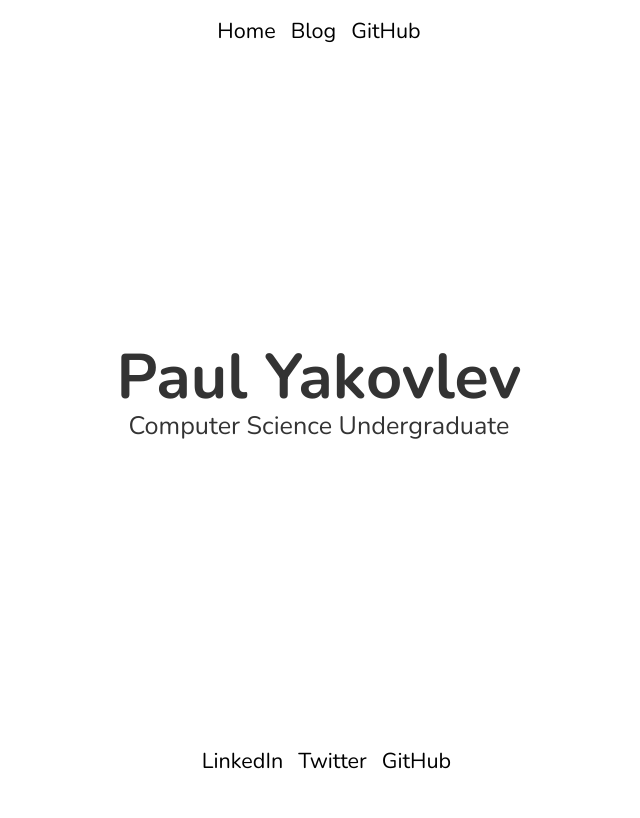
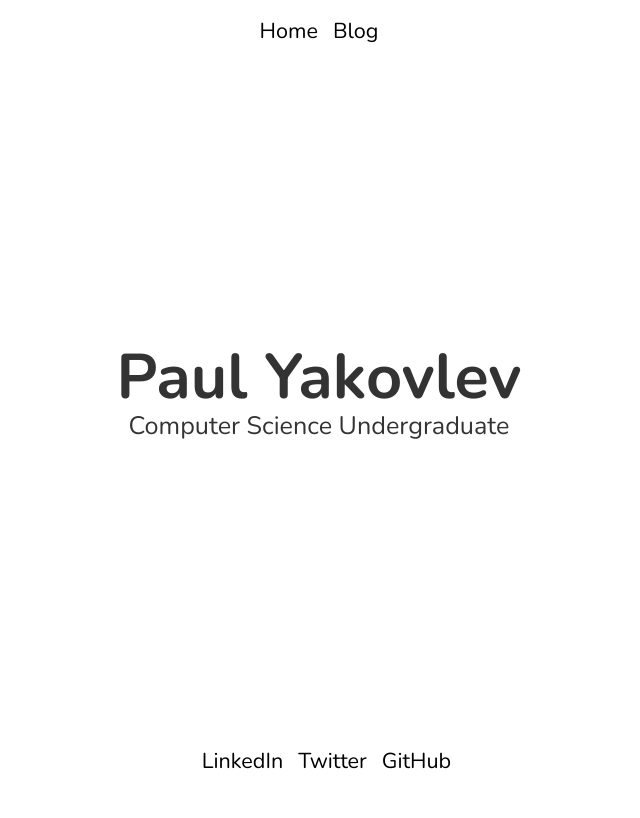
Before and after one commit to paulyakovlev/paulyakovlev.com, a Gatsby site: page / in a window 1280 px wide. Shown: the whole page, without its empty margins (321-961 px from the left). Built offline with nearby package versions, Linux system fonts and the light colour scheme; Gatsby itself is replaced by a stand-in of ours; a small style sheet from the web is missing.

Commit message:
remove github link from header

```diff
--- a/src/components/header.js
+++ b/src/components/header.js
@@ -10,32 +10,6 @@ const Content = styled.div`
 `
 
 const NavLink = styled(Link)`
-  color: black;
-  margin-left: 15px;
-  text-decoration: none;
-  display: inline-block;
-  position: relative;
-
-  ::after {
-    content: "";
-    position: absolute;
-    width: 100%;
-    transform: scaleX(0);
-    height: 2px;
-    bottom: 0;
-    left: 0;
-    background-color: rgba(0, 0, 0, 0.8);
-    transform-origin: bottom right;
-    transition: transform 0.4s cubic-bezier(0.86, 0, 0.07, 1);
-  }
-
-  :hover::after {
-    transform: scaleX(1);
-    transform-origin: bottom left;
-  }
-`
-
-const GitHubLink = styled.a`
   color: black;
   margin-left: 15px;
   text-decoration: none;
@@ -78,7 +52,6 @@ const Header = ({ siteTitle }) => (
       <p>
         <HomeLink to="/">Home</HomeLink>
         <NavLink to="/blog">Blog</NavLink>
-        <GitHubLink href="https://github.com/paulyakovlev">GitHub</GitHubLink>
       </p>
     </Content>
   </SiteHeader>
```
